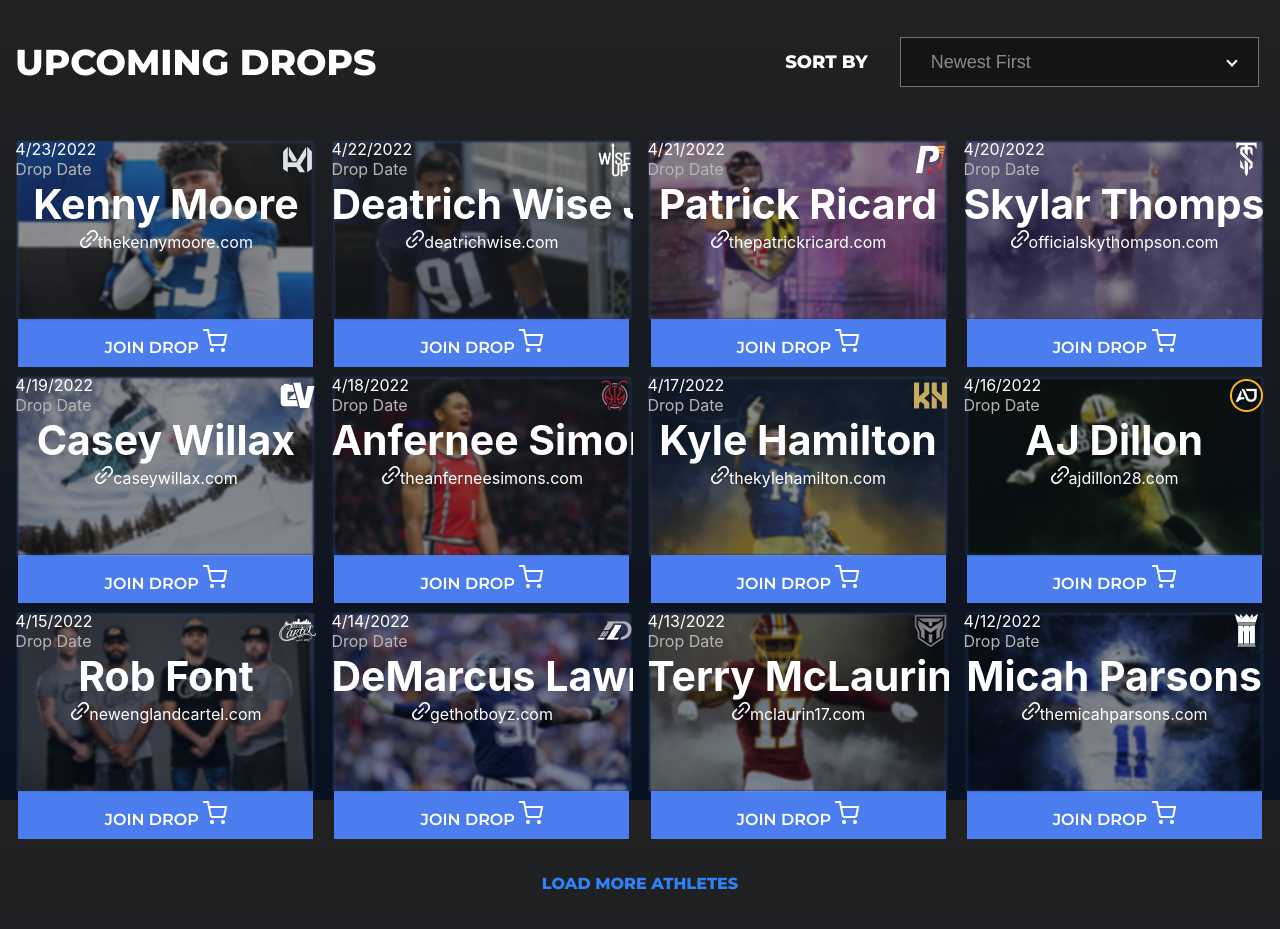
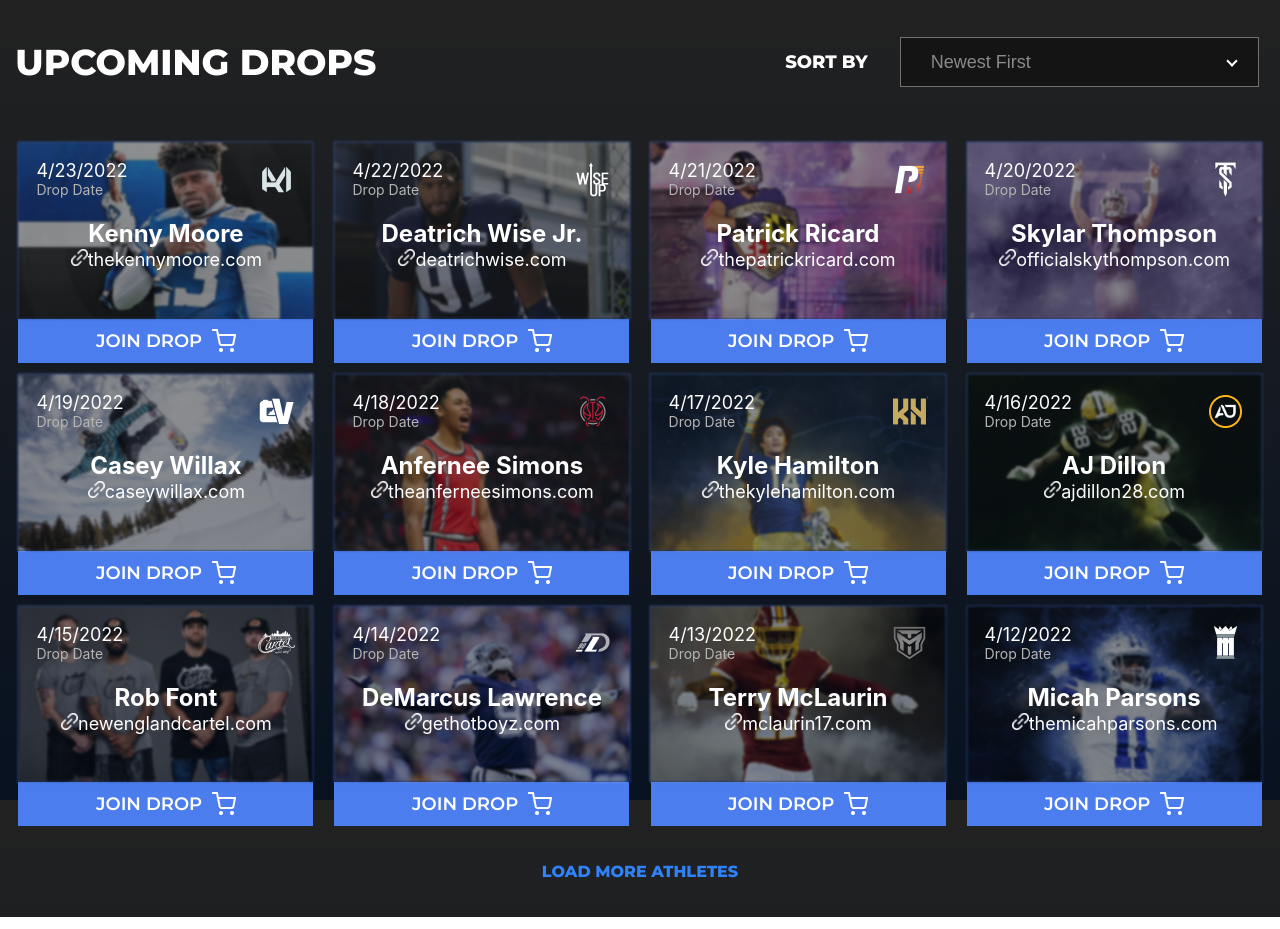
Before and after one commit to dapper-labs-talent/cc_BirmWais_engineering-assignment-frontend, a React (Create React App) app in the folder client/: page / in a window 1280 px wide. Built offline with nearby package versions, Linux system fonts and the light colour scheme.

Commit message:
made image sized dynamic for icons'

```diff
--- a/client/src/styles/card/card.css
+++ b/client/src/styles/card/card.css
@@ -21,12 +21,18 @@
   display: flex;
   justify-content: space-between;
   align-items: center;
+  margin: 7%;
 }
 .card .image-container .card-content .card-header .drop-date .date {
   color: #ffffff;
+  font-size: clamp(11px, 2.5vw, 18px);
 }
 .card .image-container .card-content .card-header .drop-date .description {
   color: #b5b5b5;
+  font-size: clamp(9px, 2.5vw, 14px);
+}
+.card .image-container .card-content .card-header img {
+  width: clamp(14px, 6vw, 37px);
 }
 .card .image-container .card-content .card-body {
   text-overflow: ellipsis;
@@ -34,7 +40,7 @@
 }
 .card .image-container .card-content .card-body h4 {
   text-align: center;
-  font-size: clamp(14px, 3.2vw, 240px);
+  font-size: clamp(14px, 3.2vw, 24px);
 }
 .card .image-container .card-content .card-body .link {
   text-align: center;
@@ -42,10 +48,17 @@
 .card .image-container .card-content .card-body .link a {
   color: #ffffff;
   text-decoration: none;
+  font-size: clamp(11px, 2.5vw, 18px);
+}
+.card .image-container .card-content .card-body .link img {
+  width: clamp(10px, 2.5vw, 18px);
 }
 .card .card-athletes-footer {
   width: 98%;
   margin: auto;
+}
+.card .card-athletes-footer img {
+  width: clamp(14px, 4vw, 24px);
 }
 .card .card-athletes-footer button {
   background-color: transparent;
@@ -67,4 +80,14 @@
   margin-top: -3px;
   z-index: 40;
   opacity: 100%;
+  font-size: clamp(11px, 2.5vw, 18px);
+  display: flex;
+  align-items: center;
+  justify-content: center;
+}
+.card .card-athletes-footer button span {
+  display: inline-flex;
+  align-items: center;
+  justify-content: center;
+  margin-left: 3.5%;
 }/*# sourceMappingURL=card.css.map */
--- a/client/src/styles/card/card.scss
+++ b/client/src/styles/card/card.scss
@@ -24,15 +24,22 @@
 				display: flex;
 				justify-content: space-between;
 				align-items: center;
+				margin: 7%;
 
 				.drop-date {
 					.date {
 						color: #ffffff;
+						font-size: clamp(11px, 2.5vw, 18px);
 					}
 
 					.description {
 						color: #b5b5b5;
+						font-size: clamp(9px, 2.5vw, 14px);
 					}
+				}
+
+				img {
+					width: clamp(14px, 6vw, 37px);
 				}
 			}
 
@@ -42,7 +49,7 @@
 
 				h4 {
 					text-align: center;
-					font-size: clamp(14px, 3.2vw, 240px);
+					font-size: clamp(14px, 3.2vw, 24px);
 				}
 
 				.link {
@@ -51,6 +58,11 @@
 					a {
 						color: #ffffff;
 						text-decoration: none;
+						font-size: clamp(11px, 2.5vw, 18px);
+					}
+
+					img {
+						width: clamp(10px, 2.5vw, 18px);
 					}
 				}
 			}
@@ -61,6 +73,10 @@
 		width: 98%;
 		margin: auto;
 
+		img {
+			width: clamp(14px, 4vw, 24px);
+		}
+
 		button {
 			@include removeButtonDefaults();
 			@include buttonStyle();
@@ -68,6 +84,21 @@
 			margin-top: -3px;
 			z-index: 40;
 			opacity: 100%;
+			font-size: clamp(11px, 2.5vw, 18px);
+			display: flex;
+			align-items: center;
+			justify-content: center;
+
+			span {
+				display: inline-flex;
+				align-items: center;
+				justify-content: center;
+				margin-left: 3.5%;
+			}
 		}
 	}
 }
+
+@media only screen and (min-width: 1150px) {
+
+}
```
Also changed, not shown: 1 other file (tests, documents, lock files or other folders).
